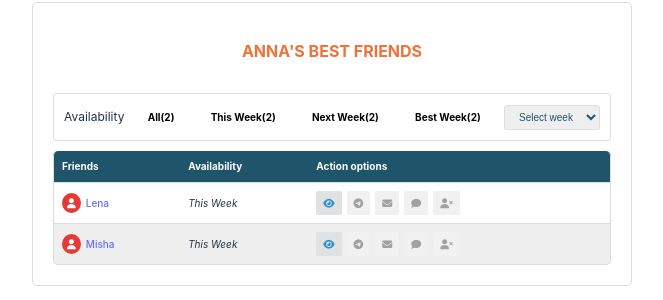
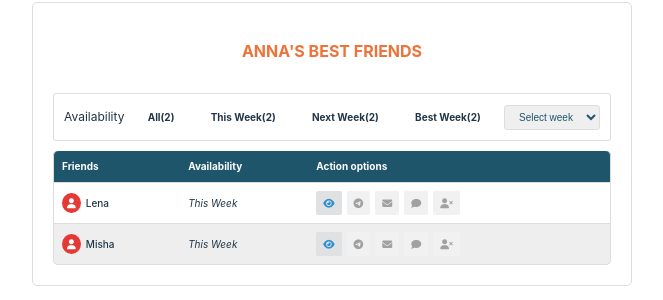
Before and after one commit to cameaann/tribeTestApp, a React (Vite) app: page / in a window 1280 px wide. Shown: the part 599-899 px from the top of the page, without its empty margins (308-971 px from the left). Built offline with nearby package versions, Linux system fonts and the light colour scheme.

Commit message:
adding text-color

```diff
--- a/src/App.css
+++ b/src/App.css
@@ -5,6 +5,7 @@
   --enabled-icon-color: #2D8ED1;
   --enabled-icon-background-color: #E0E1E2;
   --primary-accent-color:#E53936;
+  --dark-grey-color:#213547;
 }
 
 
@@ -13,6 +14,7 @@ html {
 }
 body {
   font-size: 1.6rem;
+  color: var(--dark-grey-color);
 }
 
 .main{
@@ -148,8 +150,14 @@ section {
 }
 
 .availability-menu-item {
+  color: var(--dark-grey-color);
   font-weight: bold;
   background-color: transparent;
+}
+
+.availability-menu-item.active{
+  background-color: blue;
+  color:#FFFFFF;
 }
 
 .availability-menu-item:hover {
@@ -204,6 +212,13 @@ tr:last-of-type td:last-of-type {
 tr:nth-child(even){
   background-color: #EEEEEE;
 }
+.user-friend{
+  color:var(--dark-grey-color);
+}
+.user-friend:hover{
+  cursor: pointer;
+  color:#2D8ED1
+}
 
 
 .social{
```
